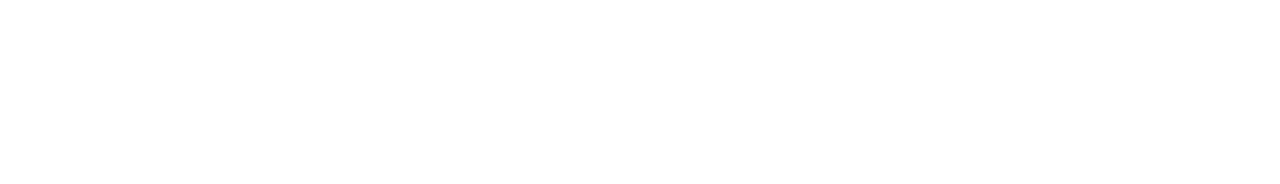
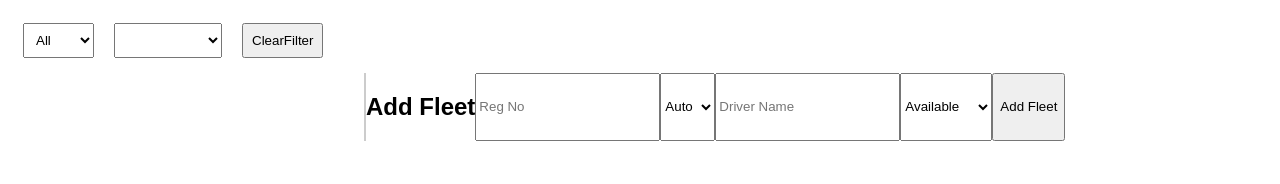
Before and after one commit to Triveniballa/Fleet-management-app, a plain HTML site: page admin.html in a window 1280 px wide. Drawn offline with Linux system fonts and the light colour scheme.

Commit message:
update admin page

```diff
--- a/admin.html
+++ b/admin.html
@@ -58,6 +58,58 @@
     </style>
 </head>
 <body>
+ <div id="navbar">
+    <select id="FilterCategory">
+        <option value="All">All</option>
+        <option>Auto</option>
+        <option>Car</option>
+        <option>Truck</option>
+        <option>Bus</option>
+    </select>
+    <select id="FilterAvailability">
+        <option value="All"></option>
+        <option value="Available">Available</option>
+         <option value="Unavailable">Unavailable</option>
+    </select>
+    <button id="ClearFilter">ClearFilter</button>
+ </div>
+ <div id="container">
+    <div id="sidebar"></div>
+    <h2>Add Fleet</h2>
+    <input id="regNo"type="text" placeholder="Reg No">
+    <select id="category">
+        <option>Auto</option>
+        <option>Car</option>
+        <option>Truck</option>
+        <option>Bus</option>
+    </select>
+    <input id="driver" type="text" placeholder="Driver Name">
+    <select id="Available">
+     <option value="Available">Available</option>
+     <option value="Unavailable">Unavailable</option>
+    </select>
+    <button id="addBtn">Add Fleet</button>
+ </div>
+ <div id="main"></div>
+ <script>
+    let data=[];
+    let main=document.getElementById("main");
+    document.getElementById("addBtn").addEventListener("click",function(){
+        let reg=document.getElementById("regNo").value.trim();
+        let cat=document.getElementById("category").value;
+        let driver=document.getElementById("driver".value.trim());
+        let available=document.getElementById("available").value;
 
+        if(!reg || !driver){
+            alert("Fields cannot be empty");
+            return;
+        }
+        let obj={reg,cat,driver,available};
+            data.push(obj);
+            render(data);
+            document.getElementById("regNo").value="";
+            document.getElementById("driver").value="";
+    });
+ </script>
 </body>
 </html>
```
